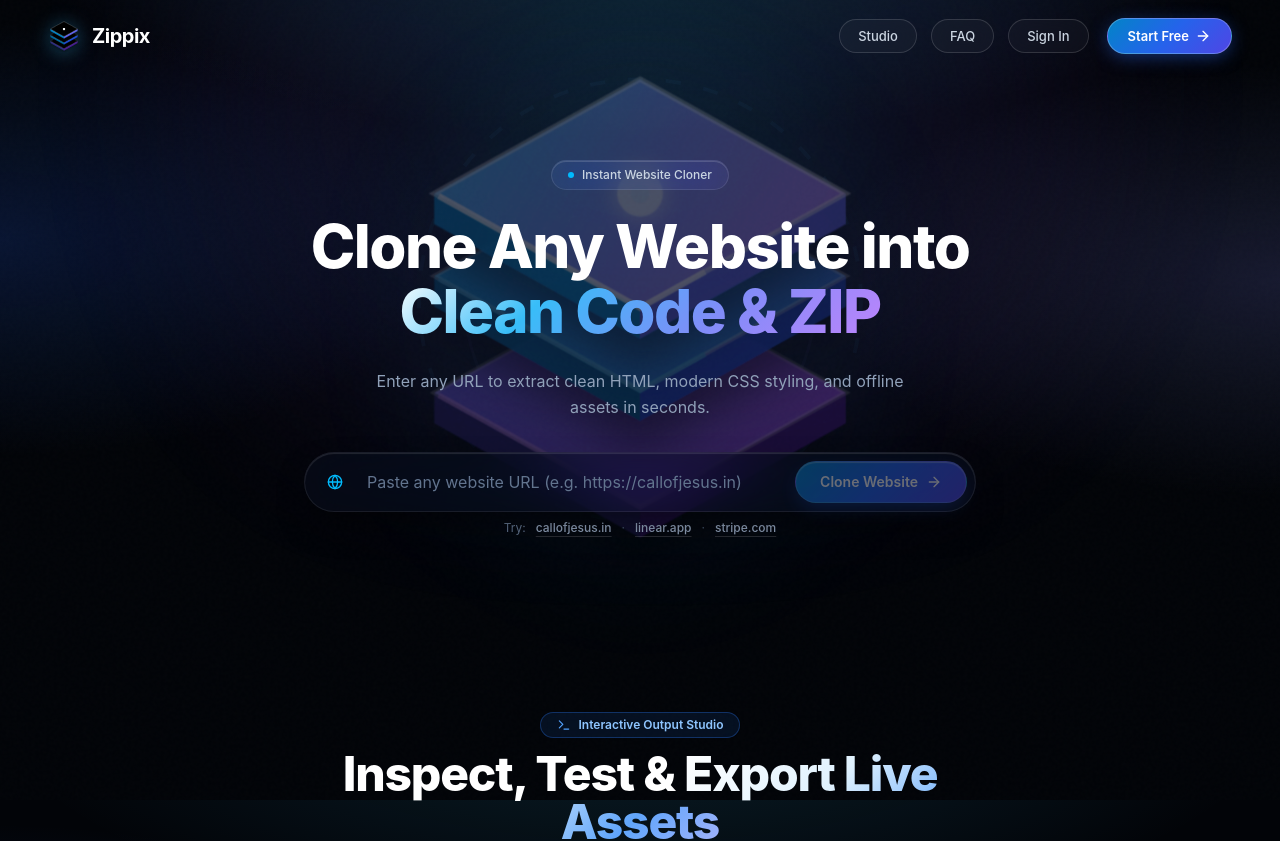
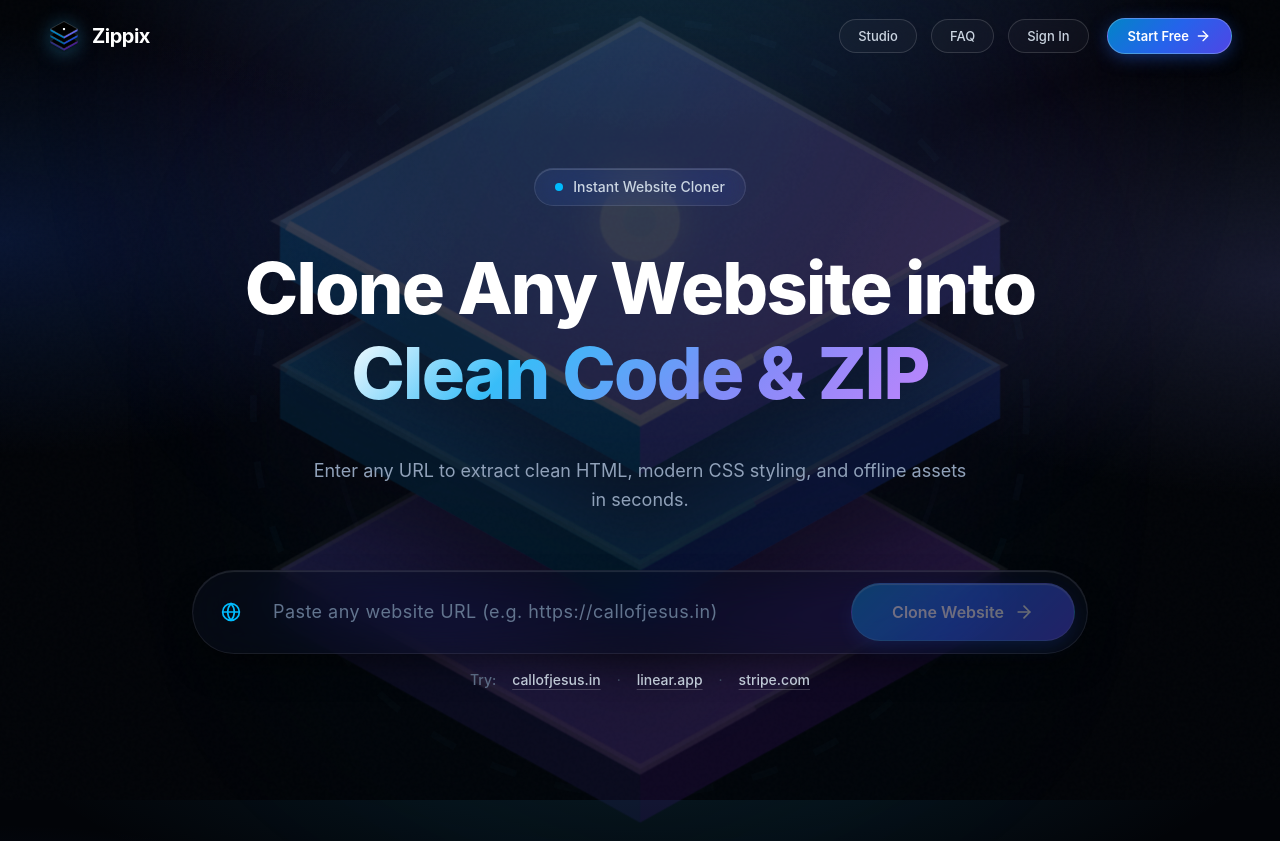
Before and after one commit to yashsingh-14/zippix-web, a React (Vite) app: page / in a window 1280 px wide. Shown: the top 841 px of the page. Built offline with nearby package versions, Linux system fonts and the light colour scheme.

Commit message:
style(hero): expand hero layout spacing, widen UrlInputBar to max-w-4xl, and expand 3D ambient logo wingspan

```diff
--- a/src/App.jsx
+++ b/src/App.jsx
@@ -151,29 +151,29 @@
       {/* Main Experience Body */}
       <main className="flex-1 w-full space-y-24 relative z-10">
         {/* Hero Section with Animated Floating 3D Logo Background */}
-        <section id="cloner-section" className="mx-auto max-w-4xl px-4 sm:px-6 text-center pt-14 sm:pt-18 lg:pt-22 space-y-5 sm:space-y-6 relative">
+        <section id="cloner-section" className="mx-auto max-w-6xl px-4 sm:px-6 lg:px-8 text-center pt-16 sm:pt-20 lg:pt-24 space-y-8 sm:space-y-10 relative">
           {/* Animated 3D Floating Isometric Logo Plate System */}
           <AnimatedHeroLogo />
 
           {/* Subtle Indicator Pill */}
-          <div className="inline-flex items-center gap-2 rounded-full apple-glass-pill px-4 py-1.5 text-xs font-medium text-slate-300">
-            <span className="h-1.5 w-1.5 rounded-full bg-sky-400 animate-pulse" />
+          <div className="inline-flex items-center gap-2.5 rounded-full apple-glass-pill px-5 py-2 text-xs sm:text-sm font-medium text-slate-300">
+            <span className="h-2 w-2 rounded-full bg-sky-400 animate-pulse" />
             <span>Instant Website Cloner</span>
           </div>
 
-          {/* Master Headline */}
-          <h1 className="text-4xl sm:text-5xl md:text-6xl font-extrabold tracking-tight leading-[1.08] text-white">
-            Clone Any Website into <br />
+          {/* Master Headline - Expanded & Breathable */}
+          <h1 className="text-4xl sm:text-6xl lg:text-7xl font-extrabold tracking-tight leading-[1.14] sm:leading-[1.18] text-white max-w-5xl mx-auto">
+            Clone Any Website into <br className="hidden sm:inline" />
             <span className="text-gradient-logo">Clean Code & ZIP</span>
           </h1>
 
-          {/* Minimal 1-Sentence Subtitle */}
-          <p className="mx-auto max-w-xl text-sm sm:text-base text-slate-400 leading-relaxed font-normal">
+          {/* Minimal 1-Sentence Subtitle - Expanded & Breathable */}
+          <p className="mx-auto max-w-2xl text-base sm:text-lg text-slate-400 leading-relaxed font-normal">
             Enter any URL to extract clean HTML, modern CSS styling, and offline assets in seconds.
           </p>
 
-          {/* Minimal Command Console */}
-          <div className="pt-2">
+          {/* Expanded Command Console */}
+          <div className="pt-2 sm:pt-4">
             <UrlInputBar onClone={handleClone} isLoading={isLoading} />
           </div>
 
--- a/src/components/AnimatedHeroLogo.jsx
+++ b/src/components/AnimatedHeroLogo.jsx
@@ -2,12 +2,12 @@
 
 export const AnimatedHeroLogo = () => {
   return (
-    <div className="absolute top-[44%] sm:top-[46%] left-1/2 -translate-x-1/2 -translate-y-1/2 w-[340px] sm:w-[520px] md:w-[640px] h-[340px] sm:h-[520px] md:h-[640px] pointer-events-none select-none -z-10 opacity-25 sm:opacity-30 transition-all duration-700">
+    <div className="absolute top-[48%] sm:top-[50%] left-1/2 -translate-x-1/2 -translate-y-1/2 w-[500px] sm:w-[760px] md:w-[960px] lg:w-[1120px] h-[500px] sm:h-[760px] md:h-[960px] lg:h-[1120px] pointer-events-none select-none -z-10 opacity-16 sm:opacity-20 transition-all duration-700">
       <svg
         viewBox="-16 -24 160 168"
         fill="none"
         xmlns="http://www.w3.org/2000/svg"
-        className="w-full h-full overflow-visible filter drop-shadow-[0_0_80px_rgba(56,189,248,0.28)]"
+        className="w-full h-full overflow-visible filter drop-shadow-[0_0_120px_rgba(56,189,248,0.25)]"
       >
         <defs>
           {/* Top Layer Gradient (Vibrant Sky to Purple) */}
@@ -37,7 +37,7 @@
 
           {/* Atmospheric Layer Shadow */}
           <filter id="heroLayerShadow" x="-20%" y="-20%" width="140%" height="150%">
-            <feDropShadow dx="0" dy="8" stdDeviation="6" floodColor="#000000" floodOpacity="0.55" />
+            <feDropShadow dx="0" dy="8" stdDeviation="6" floodColor="#000000" floodOpacity="0.5" />
           </filter>
         </defs>
 
--- a/src/components/UrlInputBar.jsx
+++ b/src/components/UrlInputBar.jsx
@@ -24,54 +24,54 @@
   };
 
   return (
-    <div id="reconstructor-console" className="w-full max-w-2xl mx-auto space-y-3">
-      {/* Sleek Floating Apple-Glass Input Capsule */}
+    <div id="reconstructor-console" className="w-full max-w-4xl mx-auto">
+      {/* Expanded Floating Apple-Glass Input Capsule */}
       <form onSubmit={handleSubmit} className="relative group">
-        <div className="flex flex-col sm:flex-row items-center gap-2 p-1.5 sm:p-2 rounded-2xl sm:rounded-full apple-glass border border-white/12 shadow-2xl focus-within:border-sky-400/50 focus-within:ring-4 focus-within:ring-sky-500/15 transition-all duration-300">
-          {/* Subtle Accent Glow on Focus */}
-          <div className="hidden sm:flex items-center justify-center pl-3.5 pr-1 text-sky-400">
-            <Globe className="h-4 w-4" />
+        <div className="flex flex-col sm:flex-row items-center gap-3 p-2.5 sm:p-3 rounded-2xl sm:rounded-full apple-glass border border-white/14 shadow-2xl focus-within:border-sky-400/60 focus-within:ring-4 focus-within:ring-sky-500/15 transition-all duration-300">
+          {/* Accent Glow Icon */}
+          <div className="hidden sm:flex items-center justify-center pl-4 pr-1 text-sky-400">
+            <Globe className="h-5 w-5" />
           </div>
 
-          {/* Minimal URL Input Field */}
+          {/* Expanded URL Input Field */}
           <input
             type="url"
             value={url}
             onChange={(e) => setUrl(e.target.value)}
             placeholder="Paste any website URL (e.g. https://callofjesus.in)"
             disabled={isLoading}
-            className="w-full bg-transparent border-none outline-none text-sm sm:text-base text-white placeholder:text-slate-500 px-3 py-2 font-normal"
+            className="w-full bg-transparent border-none outline-none text-base sm:text-lg text-white placeholder:text-slate-500 px-4 py-3 sm:py-3.5 font-normal tracking-wide"
           />
 
-          {/* Clean Action Button */}
+          {/* Expanded Action Button */}
           <button
             type="submit"
             disabled={!url.trim() || isLoading}
-            className="w-full sm:w-auto btn-zippix-primary rounded-xl sm:rounded-full px-6 py-2.5 text-sm font-semibold flex items-center justify-center gap-2 disabled:opacity-40 disabled:cursor-not-allowed shrink-0 transition"
+            className="w-full sm:w-auto btn-zippix-primary rounded-xl sm:rounded-full px-8 sm:px-10 py-3.5 sm:py-4 text-base font-semibold flex items-center justify-center gap-2.5 disabled:opacity-40 disabled:cursor-not-allowed shrink-0 transition shadow-lg hover:shadow-sky-500/25"
           >
             {isLoading ? (
               <>
-                <Loader2 className="h-4 w-4 animate-spin text-white" />
+                <Loader2 className="h-5 w-5 animate-spin text-white" />
                 <span>Cloning...</span>
               </>
             ) : (
               <>
                 <span>Clone Website</span>
-                <ArrowRight className="h-4 w-4" />
+                <ArrowRight className="h-5 w-5" />
               </>
             )}
           </button>
         </div>
 
-        {/* Minimal Presets Strip */}
-        <div className="flex flex-wrap items-center justify-center gap-2.5 pt-2 text-xs text-slate-400">
-          <span className="text-slate-500">Try:</span>
+        {/* Expanded Presets Strip */}
+        <div className="flex flex-wrap items-center justify-center gap-3 sm:gap-4 pt-4 text-xs sm:text-sm text-slate-400">
+          <span className="text-slate-500 font-medium">Try:</span>
           {PRESETS.map((p, idx) => (
             <React.Fragment key={p.name}>
               <button
                 type="button"
                 onClick={() => handleSelectPreset(p.url)}
-                className="text-slate-400 hover:text-sky-300 transition underline underline-offset-4 decoration-white/15 hover:decoration-sky-400 font-medium"
+                className="text-slate-300 hover:text-sky-300 transition underline underline-offset-4 decoration-white/20 hover:decoration-sky-400 font-medium"
               >
                 {p.name}
               </button>
```
